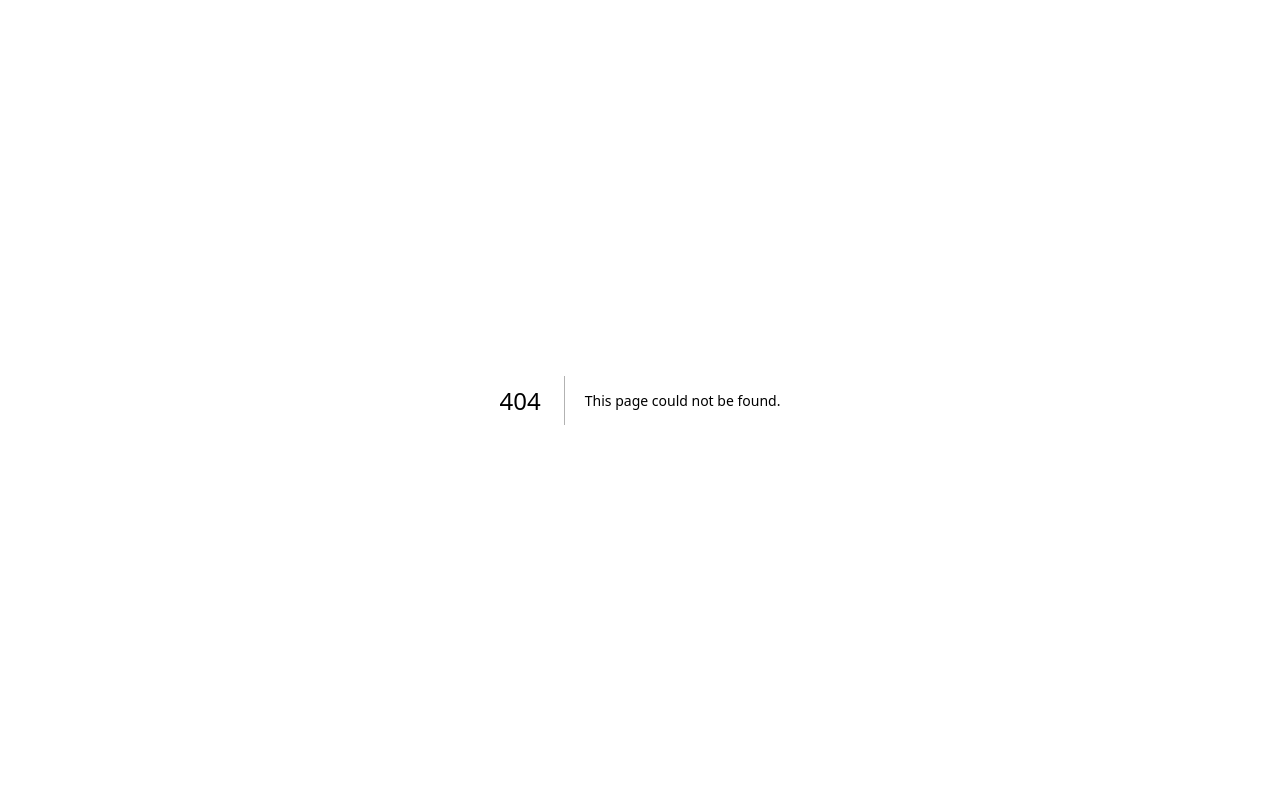
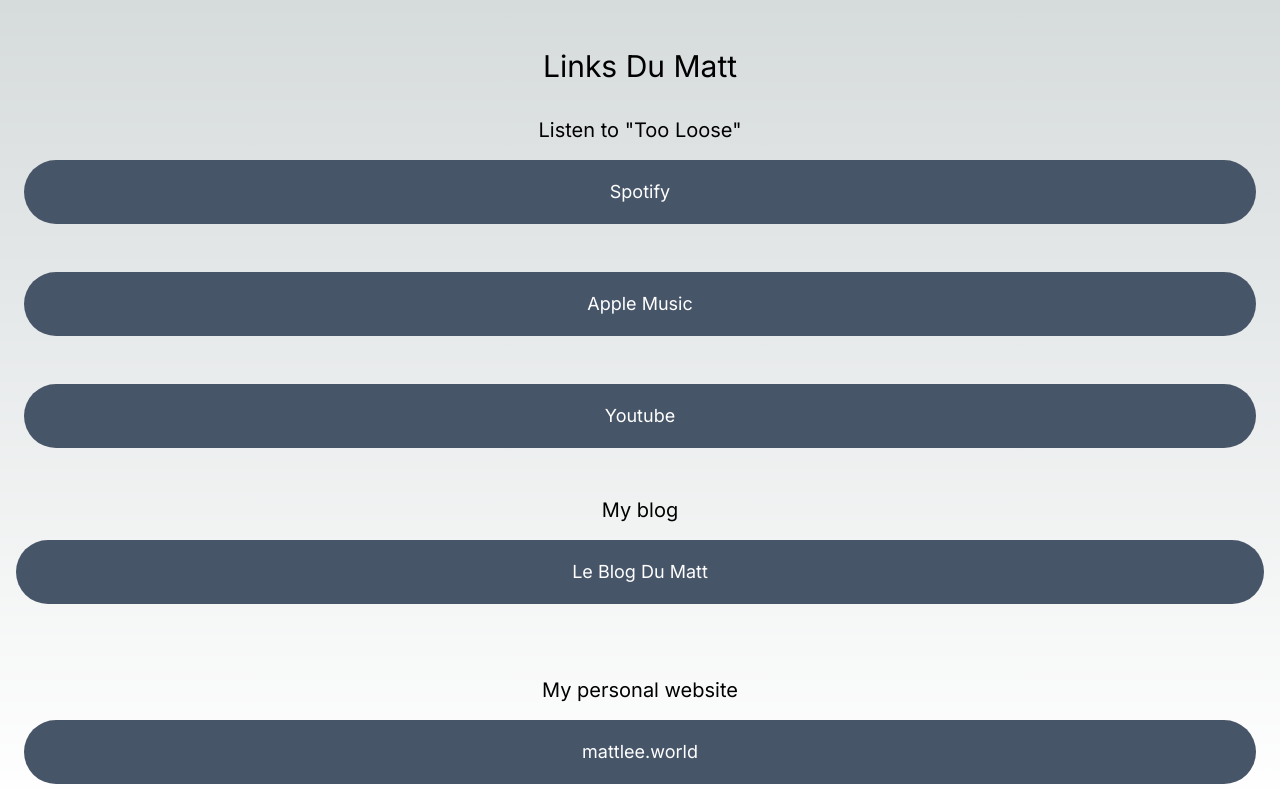
Before and after one commit to mattleesounds/portfolio3, a Next.js app: page /links in a window 1280 px wide. Before the commit this address had no page. Built offline with nearby package versions, Linux system fonts and the light colour scheme.

Commit message:
added link page

```diff
--- /dev/null
+++ b/src/app/components/LinkButton.tsx
@@ -0,0 +1,21 @@
+import React from "react";
+import Link from "next/link";
+
+interface LinkButtonProps {
+  href: string;
+  label: string;
+  customClasses?: string;
+}
+
+const LinkButton: React.FC<LinkButtonProps> = ({ href, label }) => {
+  return (
+    <Link
+      href={href}
+      className="flex items-center justify-center bg-slate-600 text-lg text-white py-2 px-4 rounded-full h-16 text-center my-2 hover:bg-slate-700 ${customClasses}"
+    >
+      {label}
+    </Link>
+  );
+};
+
+export default LinkButton;
--- /dev/null
+++ b/src/app/links/page.tsx
@@ -0,0 +1,35 @@
+import React from "react";
+import LinkButton from "../components/LinkButton";
+
+const page = () => {
+  return (
+    <div className="p-4 text-center h-screen flex flex-col ">
+      <h1 className="text-3xl mb-8 mt-8">Links Du Matt</h1>
+      <h2 className="text-xl">{`Listen to "Too Loose"`}</h2>
+      <div className="flex flex-col flex-grow m-2 mb-0">
+        <div className="mt-0 mb-8">
+          <LinkButton href="/link1" label="Spotify" />
+        </div>
+        <div className="mt-0 mb-8">
+          <LinkButton href="/link2" label="Apple Music" />
+        </div>
+        <div className="mb-8">
+          <LinkButton href="/link3" label="Youtube" />
+        </div>
+      </div>
+      <h2 className=" mb-0 p-2 text-xl">My blog</h2>
+      <div className="mt-0 mb-16">
+        <LinkButton
+          href="https://paragraph.xyz/@matt"
+          label="Le Blog Du Matt"
+        />
+      </div>
+      <h2 className="mb-0 text-xl">My personal website</h2>
+      <div className="mb-32 mt-0 p-2">
+        <LinkButton href="https://www.mattlee.world/" label="mattlee.world" />
+      </div>
+    </div>
+  );
+};
+
+export default page;
```
